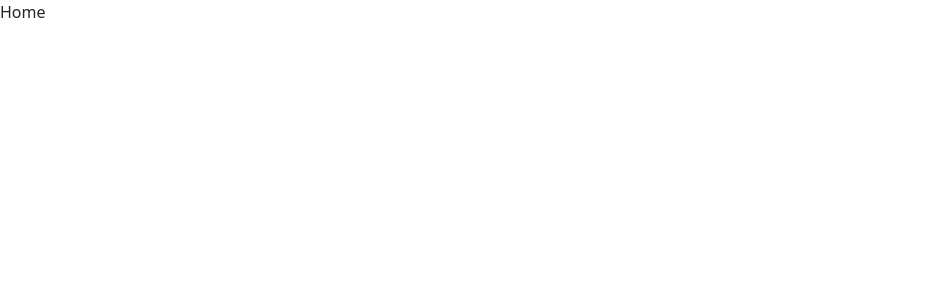
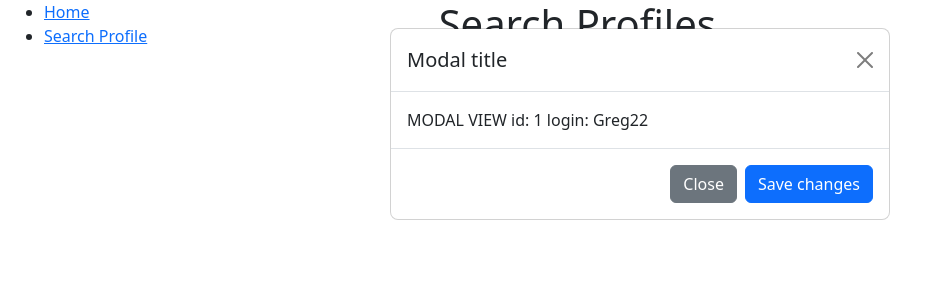
Before and after one commit to greg3d/chegg-assignment-task, a React (Vite) app: page /search/user/1 in a window 1280 px wide. Shown: the top 300 px of the page, without its empty margins (0-952 px from the left). Built offline with nearby package versions, Linux system fonts and the light colour scheme.

Commit message:
router modal test

```diff
--- a/src/components/Home.tsx
+++ b/src/components/Home.tsx
@@ -1,8 +1,11 @@
+import {Outlet} from "react-router-dom";
+
 function Home() {
 
     return (
         <>
-            <div>Home</div>
+            <div>Homedd</div>
+            <Outlet />
         </>
     )
 }
--- a/src/components/Layout.tsx
+++ b/src/components/Layout.tsx
@@ -13,7 +13,7 @@ const Layout = observer(() => {
                                 <Link to="/">Home</Link>
                             </li>
                             <li>
-                                <Link to="/profiles">Search Profile</Link>
+                                <Link to="/search">Search Profile</Link>
                             </li>
                         </ul>
                     </nav>
--- /dev/null
+++ b/src/components/ProfileModalView.tsx
@@ -0,0 +1,30 @@
+import {useLoaderData, useLocation, useNavigate, useParams} from "react-router-dom";
+
+const ProfileModalView = () => {
+
+    const prf = useLoaderData() as Partial<IUser>;
+    let {id} = useParams<"id">();
+    const navigate = useNavigate();
+    return (
+        <div className="modal fade show" style={{display: "block"}} id="exampleModal" tabIndex="-1" aria-labelledby="exampleModalLabel"
+             aria-hidden="true">
+            <div className="modal-dialog">
+                <div className="modal-content">
+                    <div className="modal-header">
+                        <h1 className="modal-title fs-5" id="exampleModalLabel">Modal title</h1>
+                        <button type="button" className="btn-close" data-bs-dismiss="modal" aria-label="Close"></button>
+                    </div>
+                    <div className="modal-body">
+                        MODAL VIEW id: { id } login: {prf.login}
+                    </div>
+                    <div className="modal-footer">
+                        <button type="button" className="btn btn-secondary" data-bs-dismiss="modal" onClick={()=>navigate(-1)}>Close</button>
+                        <button type="button" className="btn btn-primary">Save changes</button>
+                    </div>
+                </div>
+            </div>
+        </div>
+    );
+};
+
+export default ProfileModalView;
--- a/src/components/ProfileView.tsx
+++ /dev/null
@@ -1,9 +0,0 @@
-const ProfileView = () => {
-    return (
-        <div>
- USerPage
-        </div>
-    );
-};
-
-export default ProfileView;
--- a/src/components/SearchProfiles.tsx
+++ b/src/components/SearchProfiles.tsx
@@ -1,6 +1,6 @@
 import {observer} from "mobx-react-lite";
-import profilesStore from "../stores/ProfilesStore.ts";
 import {useStores} from "../stores/RootStore.ts";
+import {Link, Outlet} from "react-router-dom";
 
 const SearchProfiles = () => {
     const {profilesStore} = useStores();
@@ -8,7 +8,9 @@ const SearchProfiles = () => {
         <div>
             <h1>Search Profiles</h1>
             {profilesStore.currentPage}
-            {profilesStore.users}
+            {profilesStore.profiles.length != 0 && profilesStore.profiles.map(profile => <div>{profile.login}</div>)}
+            <Link to={"user/33"} >dsf</Link>
+            <Outlet />
         </div>
     );
 };
--- a/src/main.tsx
+++ b/src/main.tsx
@@ -1,6 +1,6 @@
 import ReactDOM from 'react-dom/client'
 import {createBrowserRouter, RouterProvider} from "react-router-dom";
-import ProfileView from "./components/ProfileView.tsx";
+import ProfileModalView from "./components/ProfileModalView.tsx";
 import "./scss/styles.scss";
 import Home from "./components/Home.tsx";
 import Layout from "./components/Layout.tsx";
@@ -16,12 +16,13 @@ const router = createBrowserRouter([
                 element: <Home/>
             },
             {
-                path: "profiles",
+                path: "search",
                 element: <SearchProfiles/>,
                 children: [
                     {
                         path: "user/:id",
-                        element: <ProfileView/>
+                        Component: ProfileModalView,
+                        loader: ()=>{return {login: "Greg22"}},
                     }
                 ]
             }
```
